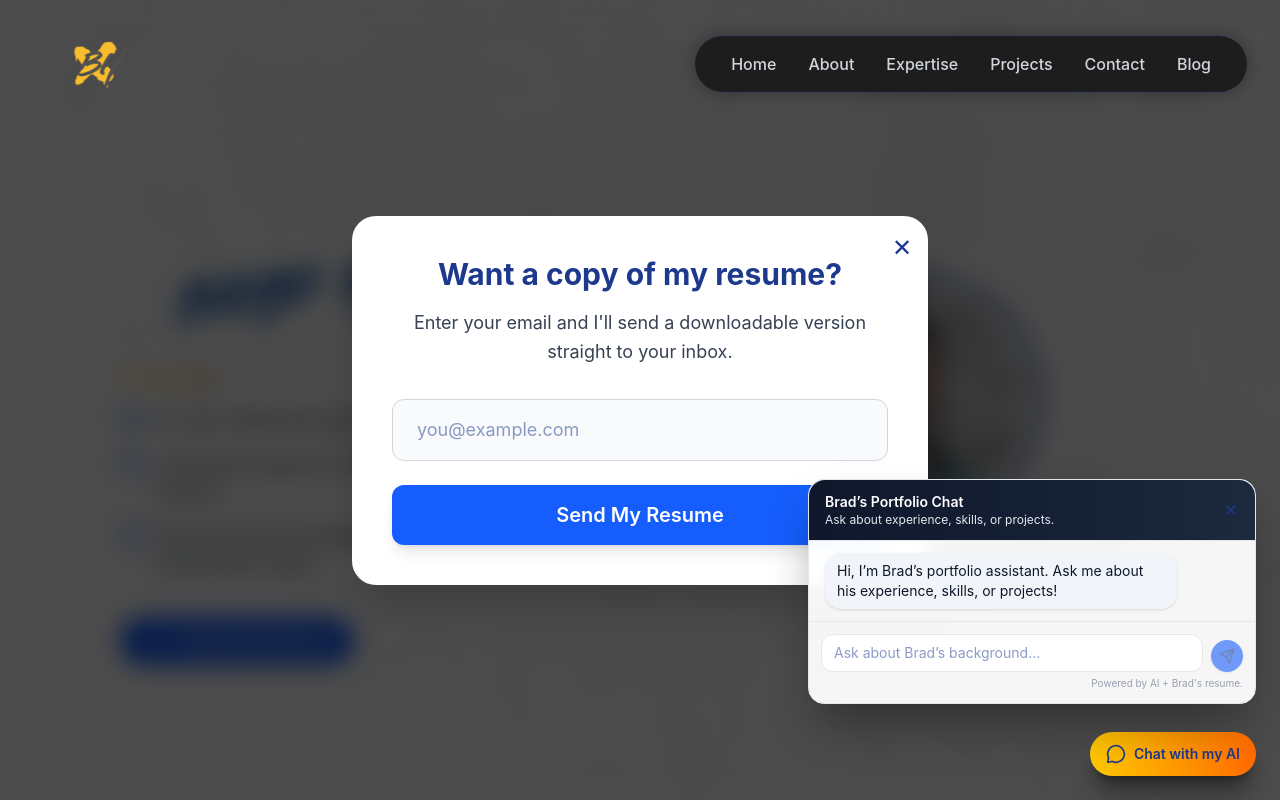
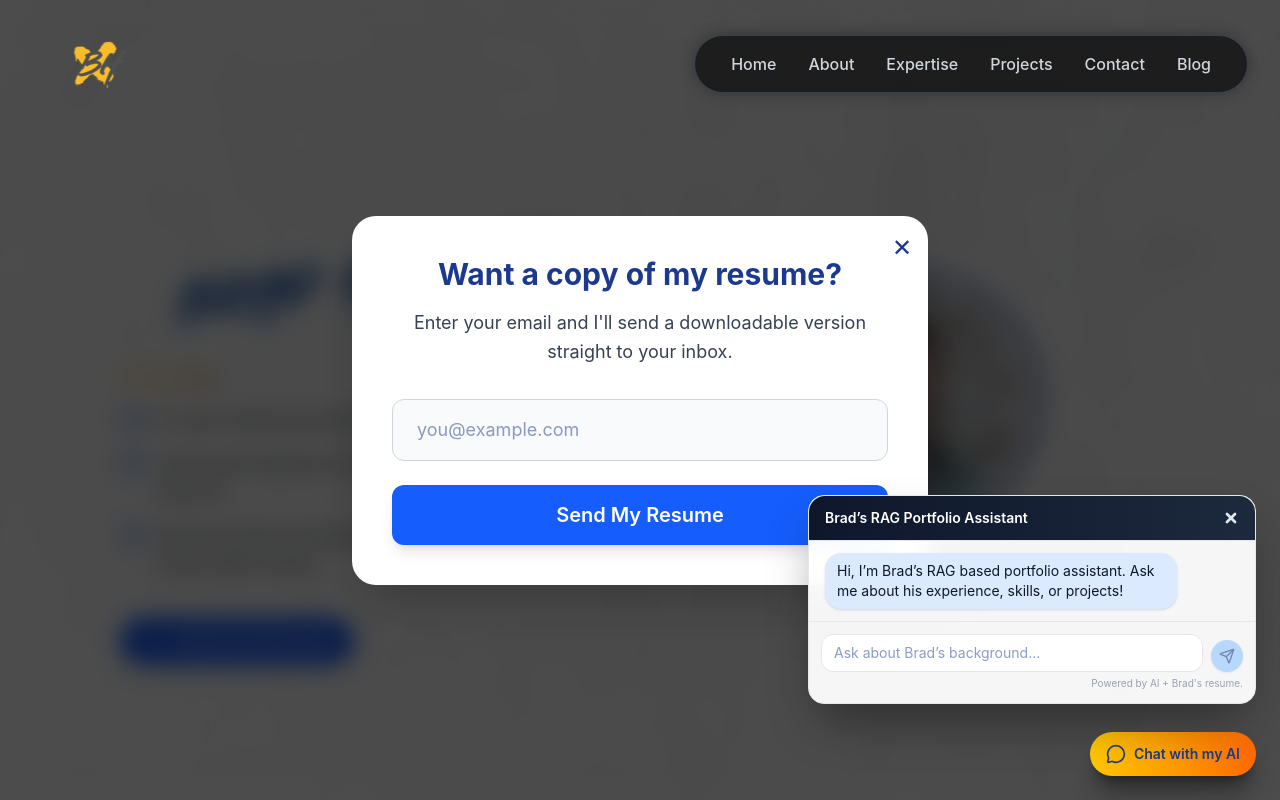
Before and after one commit to bhankee/portfolio-site, a Next.js app: page / in a window 1280 px wide. Both pictures are taken after a click on the button "Chat with my AI". Shown: the top 800 px of the page. Built offline with nearby package versions, Linux system fonts and the light colour scheme.

Commit message:
Made color design better for readability.

```diff
--- a/app/components/ChatBot.tsx
+++ b/app/components/ChatBot.tsx
@@ -17,7 +17,7 @@ const ChatBot: React.FC = () => {
       id: "welcome",
       role: "assistant",
       content:
-        "Hi, I’m Brad’s portfolio assistant. Ask me about his experience, skills, or projects!",
+        "Hi, I’m Brad’s RAG based portfolio assistant. Ask me about his experience, skills, or projects!",
     },
   ]);
   const [isSending, setIsSending] = useState(false);
@@ -46,8 +46,11 @@ const ChatBot: React.FC = () => {
 
     try {
       const payloadMessages = [
-        ...messages.map((m) => ({ role: m.role, content: m.content })),
-        { role: "user" as const, content: trimmed },
+        ...messages.map((message) => ({
+          role: message.role,
+          content: message.content,
+        })),
+        { role: "user", content: trimmed },
       ];
 
       const res = await fetch("/api/chat", {
@@ -65,7 +68,7 @@ const ChatBot: React.FC = () => {
         throw new Error(data?.error || "Failed to get response.");
       }
 
-      const data = (await res.json()) as { reply: string };
+      const data = await res.json();
 
       const assistantMessage: ChatMessage = {
         id: `${Date.now()}-assistant`,
@@ -82,16 +85,15 @@ const ChatBot: React.FC = () => {
     }
   };
 
-  const handleKeyDown = (e: React.KeyboardEvent<HTMLTextAreaElement>) => {
-    if (e.key === "Enter" && !e.shiftKey) {
+  const handleKeyDown = async (e: React.KeyboardEvent<HTMLTextAreaElement>) => {
+    if (e.key === "Enter") {
       e.preventDefault();
-      void handleSend();
+      await handleSend();
     }
   };
 
   return (
     <>
-      {/* Floating toggle button */}
       <button
         type="button"
         onClick={() => setIsOpen((prev) => !prev)}
@@ -104,16 +106,12 @@ const ChatBot: React.FC = () => {
         </span>
       </button>
 
-      {/* Chat panel */}
       {isOpen && (
         <div className="fixed bottom-24 right-4 sm:right-6 z-40 w-[95vw] max-w-sm sm:max-w-md bg-white/95 backdrop-blur-md border border-gray-200 rounded-2xl shadow-2xl shadow-black/40 flex flex-col">
           <div className="flex items-center justify-between px-4 py-3 border-b border-gray-200 bg-gradient-to-r from-slate-900 to-slate-800 rounded-t-2xl">
             <div>
               <p className="text-sm font-semibold text-white">
-                Brad’s Portfolio Chat
-              </p>
-              <p className="text-xs text-slate-200">
-                Ask about experience, skills, or projects.
+                Brad’s RAG Portfolio Assistant
               </p>
             </div>
             <button
@@ -122,7 +120,7 @@ const ChatBot: React.FC = () => {
               className="text-slate-200 hover:text-white transition"
               aria-label="Close chat"
             >
-              <X className="w-4 h-4" />
+              <X className="w-4 h-4 text-slate-200" strokeWidth={4} />
             </button>
           </div>
 
@@ -141,7 +139,7 @@ const ChatBot: React.FC = () => {
                   className={`rounded-2xl px-3 py-2 text-sm shadow-sm max-w-[85%] ${
                     msg.role === "user"
                       ? "bg-gradient-to-r from-yellow-400 to-orange-500 text-slate-900"
-                      : "bg-slate-100 text-slate-900"
+                      : "bg-blue-100 text-slate-900"
                   }`}
                 >
                   {msg.content}
@@ -166,9 +164,9 @@ const ChatBot: React.FC = () => {
               />
               <button
                 type="button"
-                onClick={() => void handleSend()}
+                onClick={async () => await handleSend()}
                 disabled={isSending || !input.trim()}
-                className="inline-flex items-center justify-center rounded-full bg-blue-600 text-white p-2 shadow-sm disabled:opacity-60 disabled:cursor-not-allowed hover:bg-blue-500 transition"
+                className="inline-flex items-center justify-center rounded-full bg-blue-300 text-white p-2 shadow-sm disabled:opacity-60 disabled:cursor-not-allowed hover:bg-blue-400 transition"
                 aria-label="Send message"
               >
                 {isSending ? (
```
